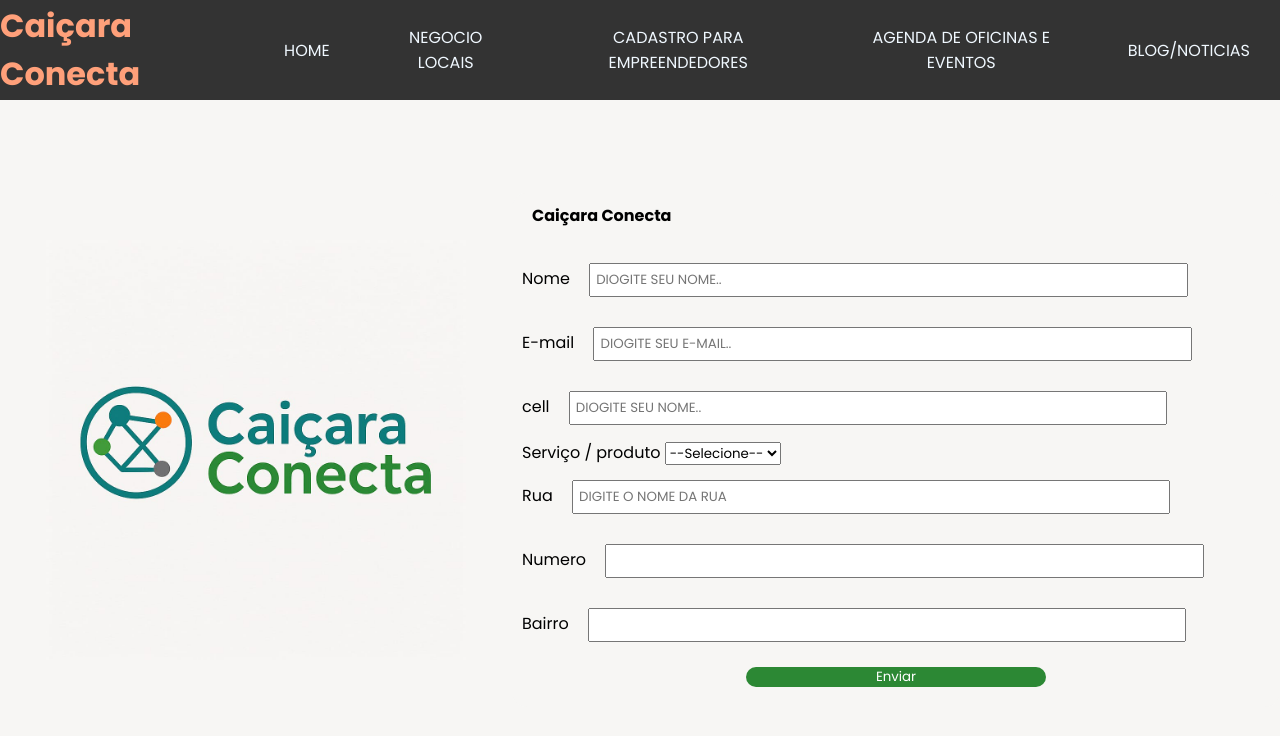
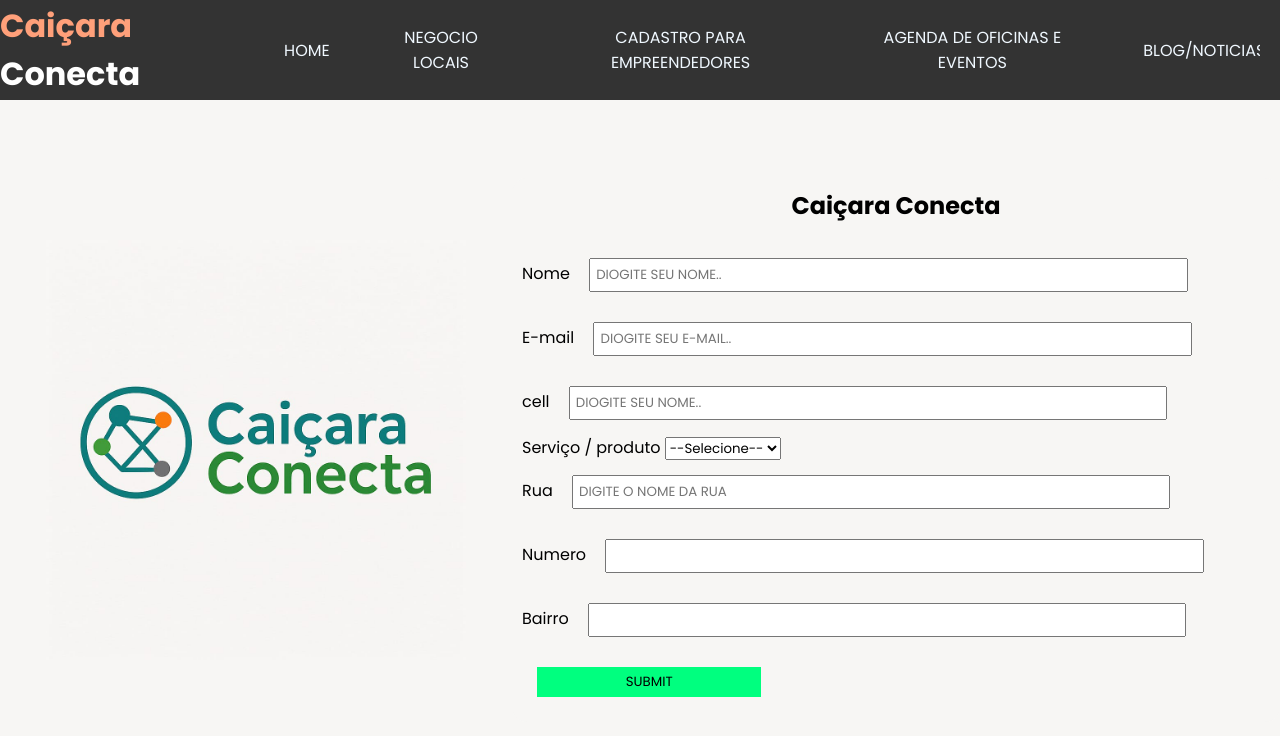
Before and after one commit to rogeriokh88/cai-ara, a plain HTML site: page cadastro.html in a window 1280 px wide. Drawn offline with Linux system fonts and the light colour scheme.

Commit message:
"novo-3"

```diff
--- a/cadastro.html
+++ b/cadastro.html
@@ -10,7 +10,7 @@
 
     <header>
         <div class="logo">
-            <h1>Caiçara Conecta</h1>
+            <h1>Caiçara <span>Conecta</span></h1>
         </div>
         <nav>
             <ul>
@@ -32,15 +32,15 @@
                     <legend><b>Caiçara Conecta</b></legend>
                     <div class="parte-1">
                     <label for="nome">Nome</label>
-                    <input type="text" id="nome" class="nome" placeholder="Diogite seu nome..">
+                    <input type="text" id="nome" class="nome" placeholder="Diogite seu nome.." required>
                     </div>
                     <div>
                     <label for="e-mal">E-mail</label>
-                    <input type="text" id="e-mal" class="e-mal" placeholder="Diogite seu E-mail..">
+                    <input type="text" id="e-mal" class="e-mal" placeholder="Diogite seu E-mail.." required>
                     </div>
                     <div>
                     <label for="cell">cell</label>
-                    <input type="text" id="nome" class="nome" placeholder="Diogite seu nome..">
+                    <input type="text" id="nome" class="nome" placeholder="Diogite seu nome.." required>
                     </div>
                     <div>
                         <label for="produto_serviço"> Serviço / produto</label>
@@ -64,7 +64,7 @@
                         <input type="text" id="bairro">
                         </div>
                         <div class="btn-cadastro2">
-                            <button type="submit" class="btn-enviar2">Enviar</button>
+                            <input type="submit">
                         </div>
                     </div>
                 </fieldset>
--- a/css/blog_noticias.css
+++ b/css/blog_noticias.css
@@ -8,6 +8,7 @@
     justify-content: center;
     flex-direction: column;
     gap: 15px;
+
 }
 
 #primario h2, #lateral h2, #secudario h2{
@@ -54,6 +55,7 @@
 }
 
 .roda-pe{
+    width: 100%;
     text-align: center;
     display: flex;
     justify-content: center;
--- a/css/cadastro.css
+++ b/css/cadastro.css
@@ -32,6 +32,8 @@
     border-radius: 8px;
     padding: 10px;
     justify-content: baseline;
+    font-size: 1.5em;
+    text-align: center;
 }
 input{
     width: 80%;
@@ -39,18 +41,8 @@
     margin: 15px;
     text-transform: uppercase;
 }
-.btn-cadastro2{
-    width: 100%;
-    display: flex;
-    justify-content: center;
-    align-items: center;
+.btn-cadastro2 input{
+    width: 30%;
+    background: #00FF7F;
+    border: none;
 }
-.btn-enviar2 {
-    width: 40%;
-    margin: 10px;
-    border: none;
-    border-radius: 15px;
-    background: #2c8834;
-    color: #fff;
-    cursor: pointer;
-}
--- a/css/style.css
+++ b/css/style.css
@@ -8,6 +8,7 @@
     margin: 0;
     padding: 0;
     box-sizing: border-box;
+    overflow-x: hidden;
 }
 header{
     width:100vw;
```
Also changed, not shown: imagem/Guia-Completo-Como-Abrir-uma-Cooperativa-de-Servicos-e-Crescer-Juntos.jpg (deleted), imagem/f19b1f_037cb0fe1b99489f8c158b79a1764f64~mv2.avif (deleted), imagem/pessoas_trabalhando_juntas.jpg (deleted).
